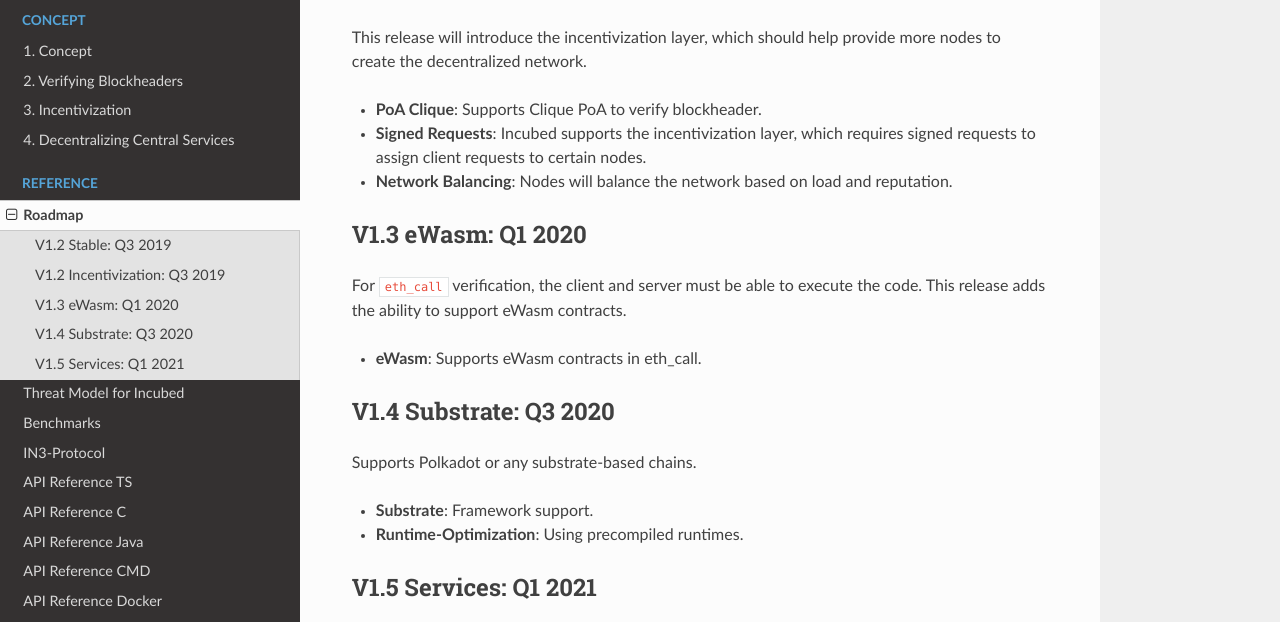
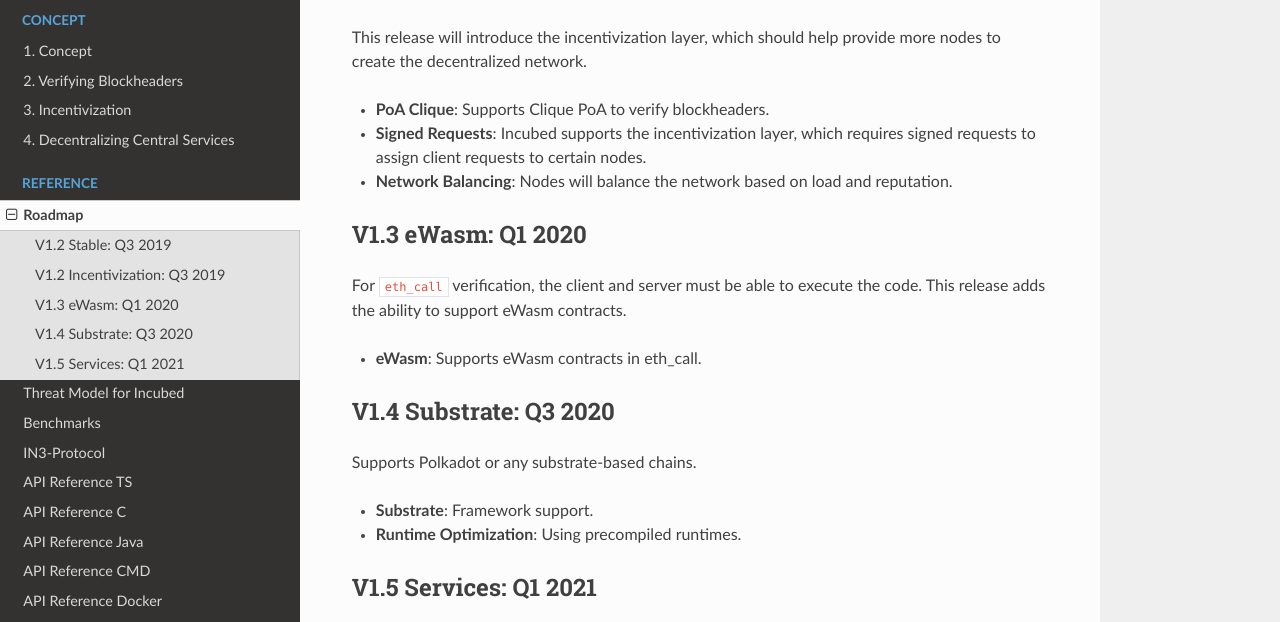
Before and after one commit to blockchainsllc/in3-docs, a Sphinx documentation site: the page built from docs/milestones.md, in a window 1280 px wide and 900 px high, scrolled down 1582 px. Shown: the part 158-780 px from the top of the window. Built offline with Sphinx 7.4.7 and the Read the Docs theme 2.0.0, drawn with Linux system fonts in a browser that asks for light colours; pages that are not in the unit, such as notebooks, are missing from menus.

Commit message:
Update milestones.md

```diff
--- a/docs/milestones.md
+++ b/docs/milestones.md
@@ -33,7 +33,7 @@
 
 This release will introduce the incentivization layer, which should help provide more nodes to create the decentralized network.
 
-- **PoA Clique**: Supports Clique PoA to verify blockheader.
+- **PoA Clique**: Supports Clique PoA to verify blockheaders.
 - **Signed Requests**: Incubed supports the incentivization layer, which requires signed requests to assign client requests to certain nodes.
 - **Network Balancing**: Nodes will balance the network based on load and reputation.
 
@@ -48,7 +48,7 @@
 Supports Polkadot or any substrate-based chains.
 
 - **Substrate**: Framework support.
-- **Runtime-Optimization**: Using precompiled runtimes.
+- **Runtime Optimization**: Using precompiled runtimes.
 
 ## V1.5 Services: Q1 2021
 
```
